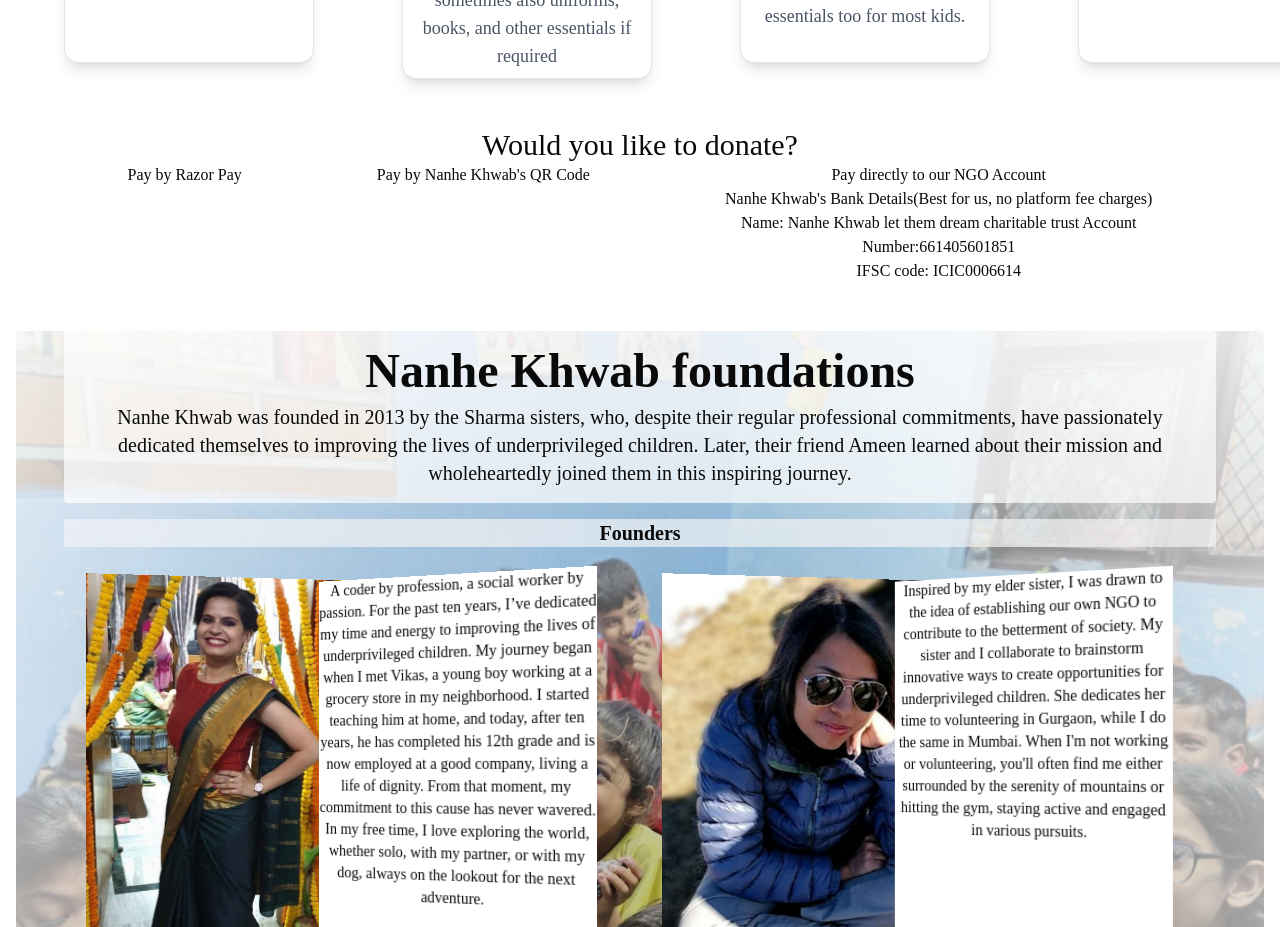
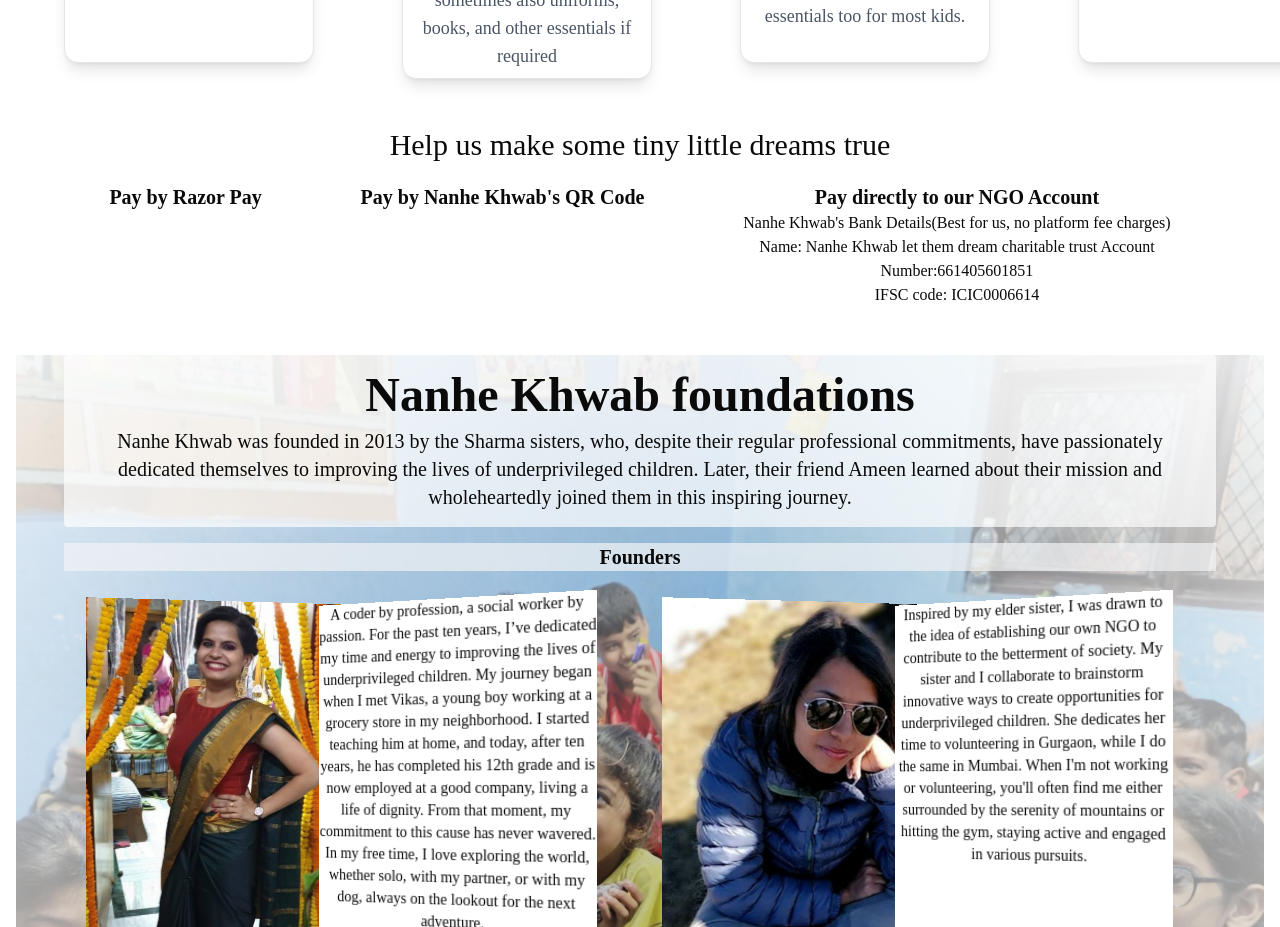
Before and after one commit to priyasharma27021992/nk-revamp, a Next.js app: page / in a window 1280 px wide. Shown: the part 2140-3067 px from the top of the page. Built offline with nearby package versions, Linux system fonts and the light colour scheme.

Commit message:
added some donate section styles

```diff
--- a/src/components/DonateSection.tsx
+++ b/src/components/DonateSection.tsx
@@ -21,20 +21,20 @@
 	return (
 		<section className='text-center bg-[--color-background] rounded-xl max-w-6xl mx-auto w-full'>
 			<h2 className='text-md md:text-xl lg:text-3xl font-[--font-heading] text-[--color-foreground]'>
-				Would you like to donate?
+				Help us make some tiny little dreams true
 			</h2>
-			<ol className='flex gap-2 justify-around'>
+			<ol className='flex gap-2 justify-around mt-5'>
 				<li>
 					<div>
-						<p>Pay by Razor Pay</p>
+						<p className='text-xl font-bold'>Pay by Razor Pay</p>
 						<form ref={formRef}></form>
 					</div>
 				</li>
 				<li>
-					<p>Pay by Nanhe Khwab's QR Code</p>
+					<p className='text-xl font-bold'>Pay by Nanhe Khwab's QR Code</p>
 				</li>
 				<li className='flex flex-col'>
-					<p>Pay directly to our NGO Account</p>
+					<p className='text-xl font-bold'>Pay directly to our NGO Account</p>
 					<p>
 						Nanhe Khwab's Bank Details(Best for us, no platform fee charges)
 					</p>
```
